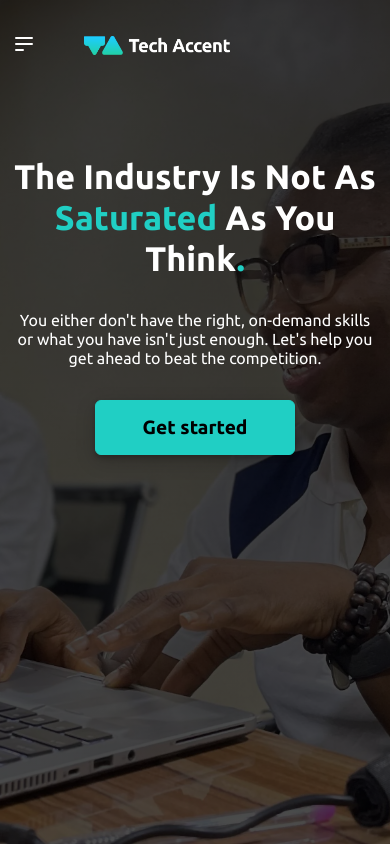
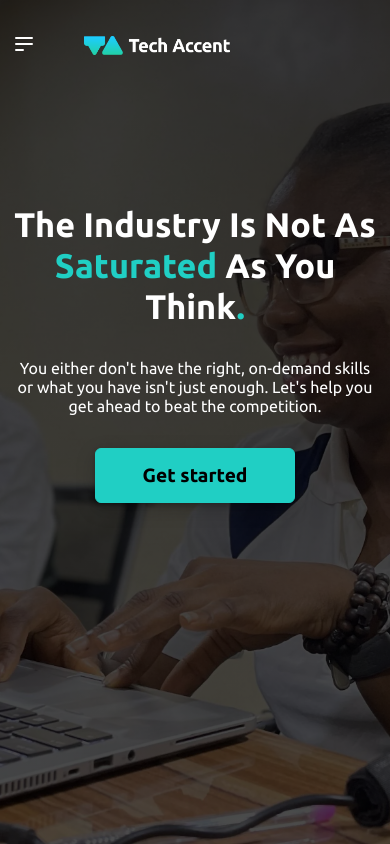
Before and after one commit to lanreonasanya02/TA-Website, a React (Create React App) app: page / in a window 390 px wide. Built offline with nearby package versions, Linux system fonts and the light colour scheme.

Commit message:
edited header text for mobile and UI

```diff
--- a/src/pages/header/HMediaQueries.css
+++ b/src/pages/header/HMediaQueries.css
@@ -6,13 +6,13 @@
     background-repeat: no-repeat;
     background-position: center;
     height: 100vh;
-    overflow-y: hidden;
+    overflow: hidden;
   }
 
   .head {
-    font-size: 7rem;
+    font-size: 3rem;
     color: #f1f1f1;
-    padding-top: 3rem;
+    padding-top: 6rem;
   }
 
   header .desktop-header {
```
